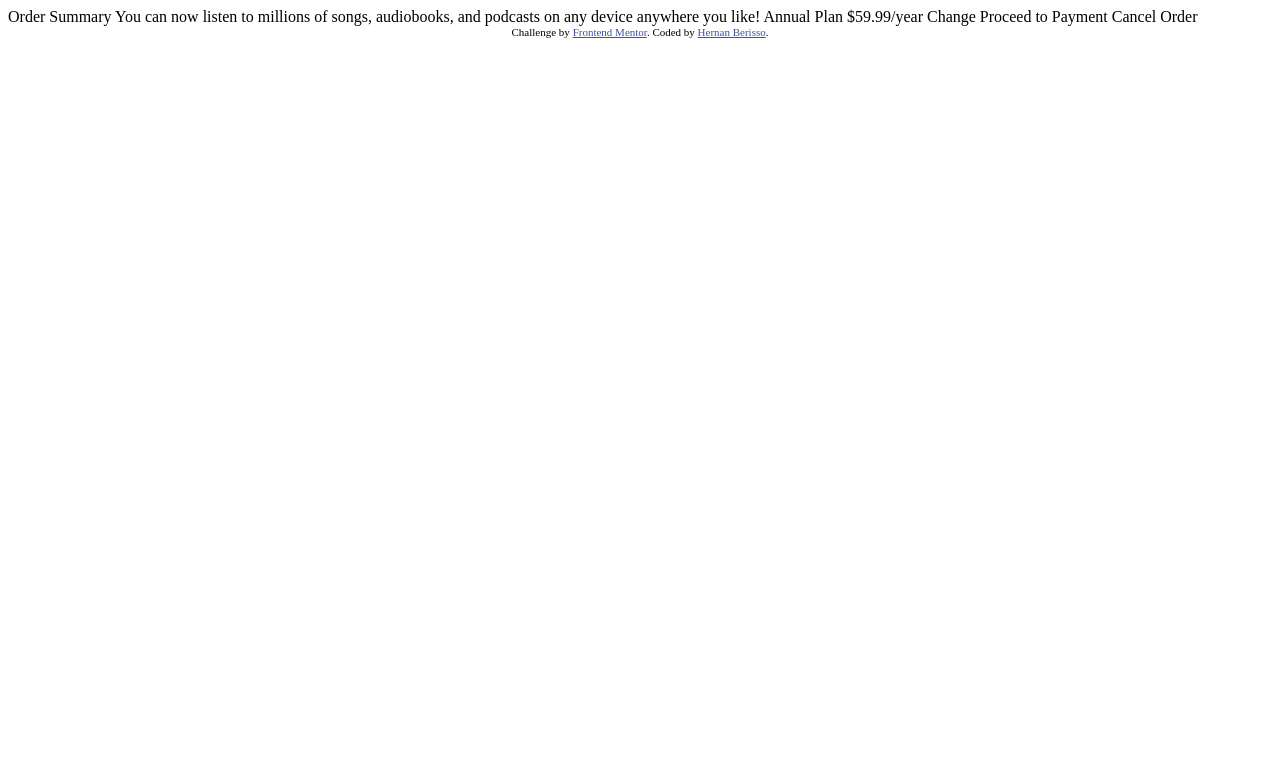
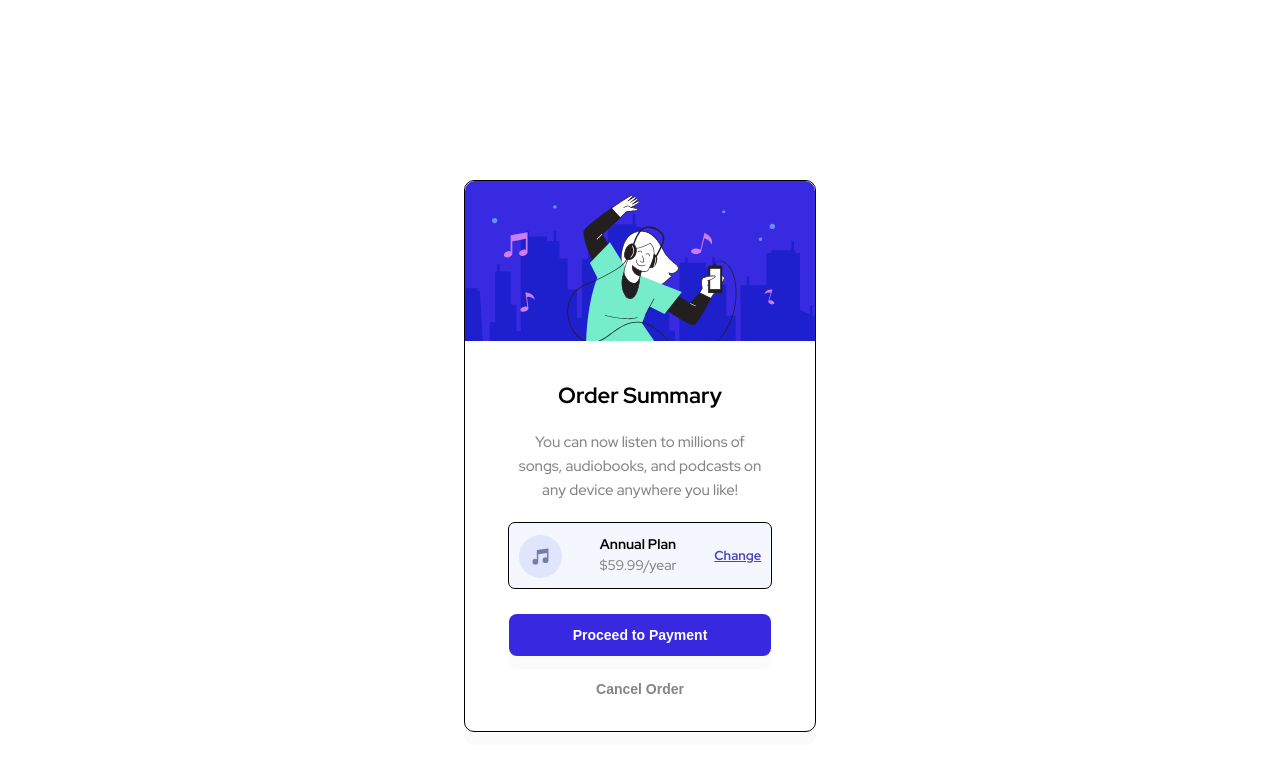
Before and after one commit to htothenan1/frontendChallenge1, a plain HTML site: page index.html in a window 1280 px wide. Drawn offline with Linux system fonts and the light colour scheme.

Commit message:
completed project, pretty close!

```diff
--- a/index.html
+++ b/index.html
@@ -5,43 +5,52 @@
   <meta charset="UTF-8">
   <meta name="viewport" content="width=device-width, initial-scale=1.0">
   <!-- displays site properly based on user's device -->
-
+  <link rel="preconnect" href="https://fonts.googleapis.com">
+  <link rel="preconnect" href="https://fonts.gstatic.com" crossorigin>
+  <link href="https://fonts.googleapis.com/css2?family=Red+Hat+Display:wght@500;700;900&display=swap" rel="stylesheet">
   <link rel="icon" type="image/png" sizes="32x32" href="./images/favicon-32x32.png">
+  <link rel="stylesheet" href="style.css">
 
   <title>Frontend Mentor | Order summary card</title>
 
-  <!-- Feel free to remove these styles or customise in your own stylesheet 👍 -->
-  <style>
-    .attribution {
-      font-size: 11px;
-      text-align: center;
-    }
-
-    .attribution a {
-      color: hsl(228, 45%, 44%);
-    }
-  </style>
 </head>
 
 <body>
+  <div id="container">
+    <div id="picture">
+      <img id="hero" src="./images/illustration-hero.svg" alt="">
 
-  Order Summary
+    </div>
+    <div id="title">
+      Order Summary
+    </div>
+    <div id="info">
+      <p>
+        You can now listen to millions of songs, audiobooks, and podcasts on any
+        device anywhere you like!
+      </p>
+    </div>
 
-  You can now listen to millions of songs, audiobooks, and podcasts on any
-  device anywhere you like!
+    <div id="plan">
+      <div id="musicNote">
+        <img src="./images/icon-music.svg" alt="">
+      </div>
+      <div id="middle">
+        <span id="annual">Annual Plan</span>
+        <span id="price">$59.99/year</span>
+      </div>
+      <div id="change">
+        <a href="">Change</a>
+      </div>
+    </div>
 
-  Annual Plan
-  $59.99/year
-
-  Change
-
-  Proceed to Payment
-  Cancel Order
-
-  <div class="attribution">
+    <button id="proceed"><b>Proceed to Payment</b></button>
+    <button id="cancel"><b>Cancel Order</b></button>
+  </div>
+  <!-- <div class="attribution">
     Challenge by <a href="https://www.frontendmentor.io?ref=challenge" target="_blank">Frontend Mentor</a>.
     Coded by <a href="#">Hernan Berisso</a>.
-  </div>
+  </div> -->
 </body>
 
 </html>
--- /dev/null
+++ b/style.css
@@ -0,0 +1,133 @@
+body {
+    font-family: "Red Hat Display", sans-serif;
+}
+
+
+
+#container {
+    background-color: white;
+    width: 350px;
+    height: 550px;
+    top: 81px;
+    left: 347px;
+    border: 1px black solid;
+    border-radius: 10px;
+    margin: auto;
+    margin-top: 180px;
+    box-shadow: 0px 13px 0px 0px rgba(236, 236, 240, 0.2);
+
+}
+
+#picture {
+    height: 160px;
+    /* border: 1px solid black; */
+}
+
+#hero {
+    height: 160px;
+    width: 100%;
+    border-top-right-radius: 10px;
+    border-top-left-radius: 10px;
+}
+
+#title {
+    text-align: center;
+    font-size: 22px;
+    font-weight: 700;
+    margin: 40px 0 20px 0;
+    top: 300px;
+}
+
+#info {
+    text-align: center;
+    line-height: 24px;
+    font-size: 15px;
+    width: 70%;
+    margin: auto;
+    margin-bottom: 20px;
+    color: rgb(133, 133, 133);
+    font-weight: lighter;
+}
+
+#plan {
+    display: flex;
+    background-color: hsl(225, 100%, 98%);
+    justify-content: space-between;
+    width: 75%;
+    height: 65px;
+    text-align: center;
+    margin: auto;
+    margin-bottom: 20px;
+    border: 1px solid black;
+    border-radius: 7px;
+}
+
+#musicNote img{
+    width: 43px;
+    height:43px;
+    margin-top: 12px;
+    margin-left: 10px;
+}
+
+#middle {
+    margin-top:10px
+}
+
+#annual {
+    font-size: 14px;
+    font-weight: 700;
+}
+
+#price {
+    font-size: 14px;
+    color: rgb(133, 133, 133);
+    font-weight: 100;
+}
+
+#change {
+    align-self: center;
+    font-size: 13px;
+    margin-right: 10px;
+    font-weight: 700;
+}
+
+#change a:link {
+    color: blue;
+}
+
+#change a:visited {
+    color: rgb(76, 68, 185);
+}
+
+#proceed {
+    display: block;
+    margin: auto;
+    margin-bottom: 10px;
+    margin-top: 25px;
+    font-size: 14px;
+    font-weight: 500;
+    font-style: bold;
+    height: 42px;
+    width: 75%;
+    background-color: hsl(245, 75%, 52%);
+    color: white;
+    border-radius: 8px;
+    border-style: none;
+    box-shadow: 0px 13px 0px 0px rgba(236, 236, 240, 0.2);
+}
+
+#cancel {
+    display: block;
+    font-size: 14px;
+    font-weight: 700;
+    font-style: bold;
+    margin: auto;
+    margin-top: 15px;
+    height: 35px;
+    width: 75%;
+    background-color: white;
+    border-radius: 8px;
+    border-style: none;
+    color: rgb(133, 133, 133);
+
+}
```
